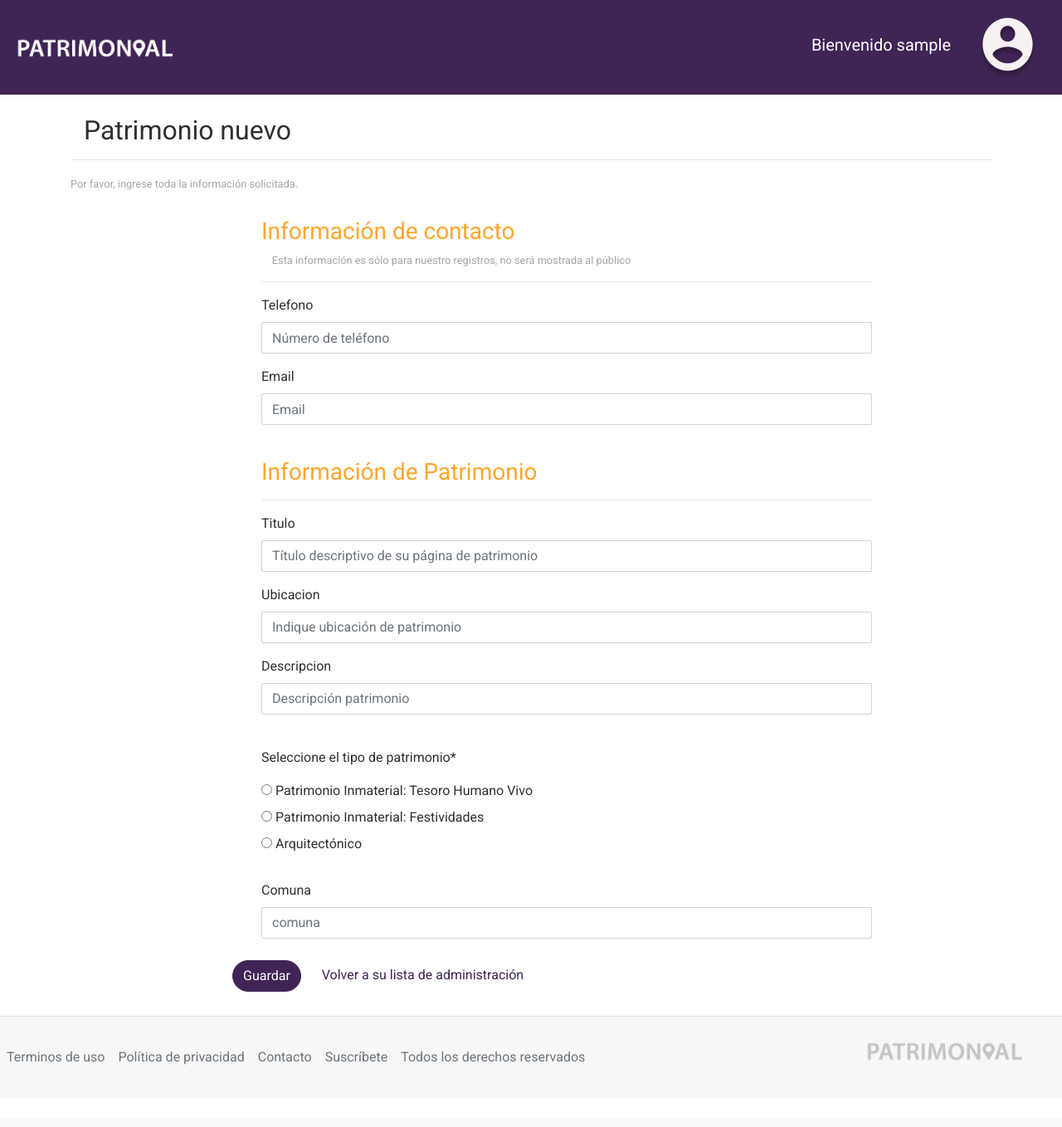
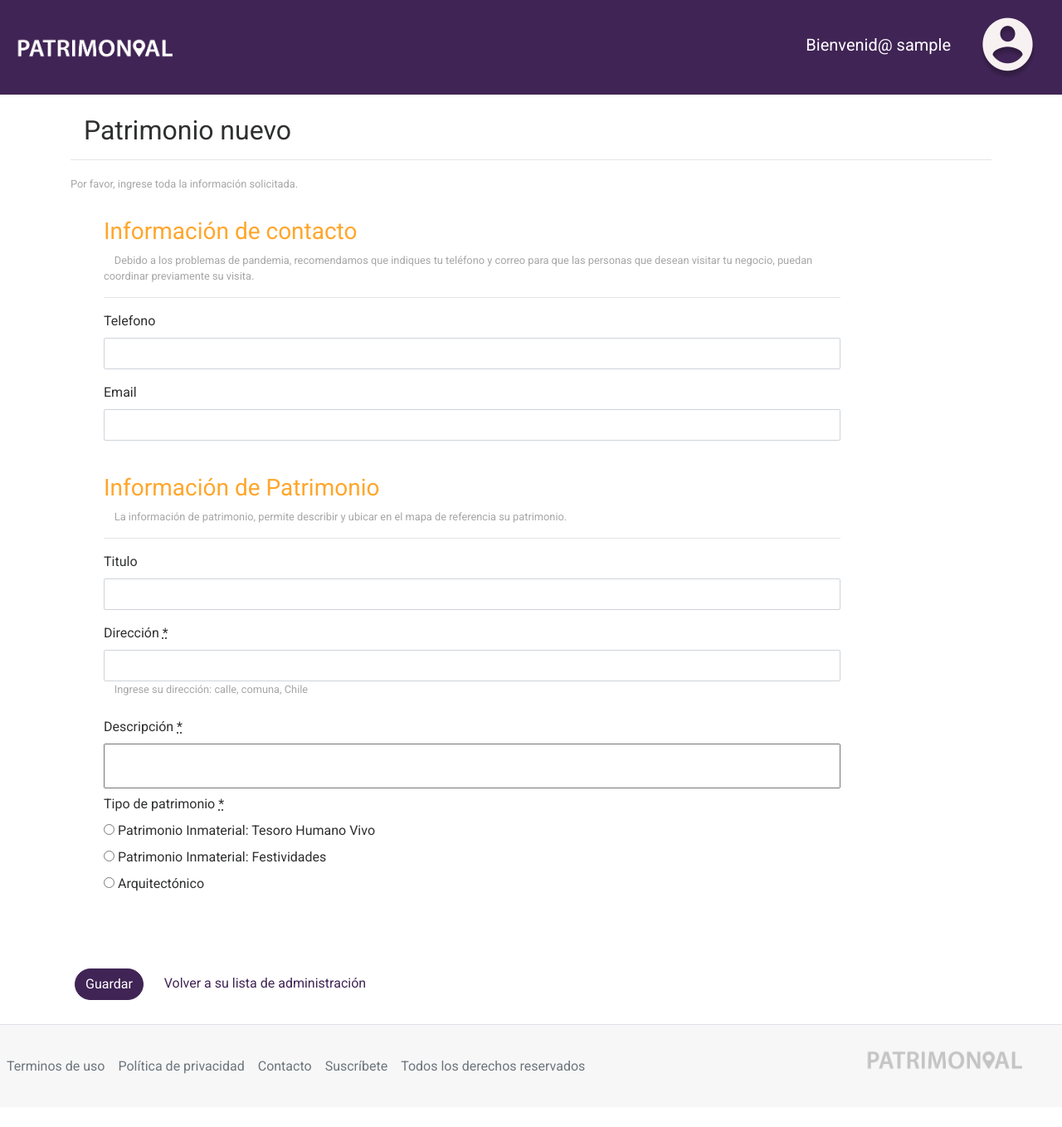
Before and after one commit to appwebd/rails-batch-638-proyecto-patrimonio-cultural, a Rails app: page /patrimonios/new in a window 1280 px wide. Shown: the whole page at 83% size. Run offline with Rails 7, Linux system fonts and the light colour scheme; the visitor is signed in with stand-in values (Sample User, id 1); data comes from the database, SQL or seed files in the repository; style sheets or scripts are compiled from the project's sources; some libraries are stand-ins or nearby versions.

Commit message:
Se agrega creación de Patrimonios.

```diff
--- a/src/app/controllers/application_controller.rb
+++ b/src/app/controllers/application_controller.rb
@@ -32,6 +32,16 @@ class ApplicationController < ActionController::Base
     end
   end
 
+  def get_geocode_by_ip_address
+    @current_location_by_ip = client_ip
+    @results = Geocoder.search(@current_location_by_ip)
+  end
+
+  def get_geocode_ciudad(results)
+    @ciudad = ""
+    @ciudad = results.first.city unless results.first.nil?
+  end
+
   private
 
   def skip_pundit?
--- a/src/app/controllers/patrimonios_controller.rb
+++ b/src/app/controllers/patrimonios_controller.rb
@@ -1,14 +1,14 @@
 class PatrimoniosController < ApplicationController
-  before_action :set_patrimonio, only: %i[show edit update destroy]
+  skip_after_action :verify_authorized, only: [:index]
+  skip_before_action :authenticate_user!, only: [:index]
+
+  before_action :set_patrimonio, only: %i[destroy edit show update ]
+  before_action :get_patrimonio_params, only: %i[update]
 
   # GET /patrimonios
   def index
-    @user = current_user
     @patrimonios = policy_scope(Patrimonio)
-  end
-
-  # GET /patrimonios/1
-  def show
+    @patrimonios = Patrimonio.all
   end
 
   # GET /patrimonios/new
@@ -18,26 +18,45 @@ class PatrimoniosController < ApplicationController
     authorize @patrimonio
   end
 
+  # POST /patrimonios
+  def create
+
+    @patrimonio = Patrimonio.new(get_patrimonio_params)
+    @patrimonio.user = current_user
+
+    # Se busca la latitud longitud de la ubicación entregada por el usuario
+    # TODO: Falta crear rescue or try para el control de errores.
+    #
+    @results = Geocoder.search(@patrimonio.ubicacion)
+    @markers = @results.map do |pages|
+      {
+        lat: pages.latitude,
+        lng: pages.longitude,
+      }
+    end
+
+    @patrimonio.geo_ref_latitud = @markers[0][:lat]
+    @patrimonio.geo_ref_longitud = @markers[0][:lng]
+
+    if @patrimonio.save
+      redirect_to @patrimonio, notice: 'Se ha creado Patrimonio exitosamente.'
+    else
+      render :new
+    end
+    authorize @patrimonio
+  end
+
+  # GET /patrimonios/1
+  def show
+  end
+
   # GET /patrimonios/1/edit
   def edit
   end
 
-  # POST /patrimonios
-  def create
-    @patrimonio = Patrimonio.new(patrimonio_params)
-    @patrimonio.user = current_user
-    authorize @patrimonio
-
-    if @patrimonio.save
-      redirect_to @patrimonio, notice: 'Patrimonio was successfully created.'
-    else
-      render :new
-    end
-  end
-
   # PATCH/PUT /patrimonios/1
   def update
-    if @patrimonio.update(patrimonio_params)
+    if @patrimonio.update(get_patrimonio_params)
       redirect_to @patrimonio, notice: 'Patrimonio was successfully updated.'
     else
       render :edit
@@ -47,7 +66,7 @@ class PatrimoniosController < ApplicationController
   # DELETE /patrimonios/1
   def destroy
     @patrimonio.destroy
-    redirect_to patrimonios_url, notice: 'Patrimonio was successfully destroyed.'
+    redirect_to patrimonios_path, notice: 'Patrimonio was successfully destroyed.'
   end
 
   private
@@ -60,7 +79,14 @@ class PatrimoniosController < ApplicationController
   end
 
   # Only allow a list of trusted parameters through.
-  def patrimonio_params
-    params.require(:patrimonio).permit(:name)
+  def get_patrimonio_params
+
+    params.require(:patrimonio).permit(:titulo,
+                                         :descripcion,
+                                         :ubicacion,
+                                         :telefono,
+                                         :email,
+                                         :patrimonio_tipo_id
+    )
   end
 end
--- a/src/app/helpers/user_helper.rb
+++ b/src/app/helpers/user_helper.rb
@@ -9,5 +9,9 @@ module UserHelper
                                     id: "navbarDropdown", data: { toggle: "dropdown" },
                                     'aria-haspopup': true, 'aria-expanded': false
     end
+  rescue StandardError
+    image_tag "avatar.png", class: "#{class_avatar} dropdown-toggle",
+                            id: "navbarDropdown", data: { toggle: "dropdown" },
+                            'aria-haspopup': true, 'aria-expanded': false
   end
 end
--- a/src/app/javascript/packs/application.js
+++ b/src/app/javascript/packs/application.js
@@ -24,7 +24,9 @@ import "bootstrap";
 import 'mapbox-gl/dist/mapbox-gl.css';
 
 import { initMapbox } from '../plugins/init_mapbox';
+import {initAutocomplete } from '../plugins/init_autocomplete';
 
 document.addEventListener('turbolinks:load', () => {
     initMapbox();
+    initAutocomplete();
 });
--- a/src/app/models/user.rb
+++ b/src/app/models/user.rb
@@ -13,5 +13,7 @@ class User < ApplicationRecord
 
   def admin?
     user.tipo_usuario.zero?
+  rescue StandardError
+    1
   end
 end
--- a/src/app/policies/patrimonio_policy.rb
+++ b/src/app/policies/patrimonio_policy.rb
@@ -1,14 +1,17 @@
 class PatrimonioPolicy < ApplicationPolicy
   class Scope < Scope
     def resolve
-      scope.order(created_at: :desc)
+      if user.admin?
+        scope.all
+      else
+        scope.where(user = current_user)
+      end
     end
   end
 
   def create?
     true
   end
-
 
   def show?
     true
@@ -25,6 +28,6 @@ class PatrimonioPolicy < ApplicationPolicy
   private
 
   def user_is_owner_or_admin?
-    record.user == user || user.admin?
+    record == user || user.admin?
   end
 end
--- a/src/app/views/patrimonios/_form.html.erb
+++ b/src/app/views/patrimonios/_form.html.erb
@@ -1,4 +1,5 @@
-<%= simple_form_for(@patrimonio) do |f| %>
+<%= simple_form_for @patrimonio, html: {novalidate: true} do |f| %>
+
   <%= f.error_notification %>
   <%= f.error_notification message: f.object.errors[:base].to_sentence if f.object.errors[:base].present? %>
 
@@ -7,24 +8,53 @@
     <h3 class="text-color-orange">Información de contacto</h3>
 
     <div class="help-block">
-      <em class="far fa-question-circle"  ></em>
-    Esta información es sólo para nuestro registros, no será mostrada al público
+      <em class="fas fa-exclamation-circle"></em>
+    Debido a los problemas de pandemia, recomendamos que indiques tu teléfono y correo para que las personas
+      que desean visitar tu negocio, puedan coordinar previamente su visita.
     </div>
 
 
 
     <hr>
-    <%= f.input :telefono, placeholder: 'Número de teléfono' %>
-    <%= f.input :email, placeholder: 'Email' %>
+    <%= f.input :telefono,
+                required: true,
+                pattern: "56[0-9][0-9]{8}",
+                title: "EL formato para teléfono es: 569 9999 9999 sin espacios en blanco"
+    %>
+    <%= f.input :email,
+                required: true
+    %>
     <br/>
     <h3 class="text-color-orange">Información de Patrimonio</h3>
+    <div class="help-block">
+      <em class="fas fa-exclamation-circle"></em>
+      La información de patrimonio, permite describir y ubicar en el mapa de referencia su patrimonio.
+    </div>
+
     <hr>
-    <%= f.input :titulo, placeholder: 'Título descriptivo de su página de patrimonio' %>
-    <%= f.input :ubicacion, placeholder: 'Indique ubicación de patrimonio' %>
-    <%= f.input :descripcion, placeholder: 'Descripción patrimonio' %>
+    <%= f.input :titulo, required: true %>
 
-<br>
-    <p>Seleccione el tipo de patrimonio*</p>
+
+    <label string required for="patrimonio_ubicacion">Dirección <abbr title="required">*</abbr></label>
+    <input type="search"
+           id="patrimonio_ubicacion"
+           name=patrimonio[ubicacion]
+           class="form-control"
+     />
+    <div class="help-block">
+      <em class="fas fa-exclamation-circle"></em>
+      Ingrese su dirección: calle, comuna, Chile
+    </div>
+    <br/>
+
+    <label string required for=descripcion> Descripción <abbr title="required">*</abbr></label>
+    <%= f.text_area(:descripcion,
+                    required: true,
+                    class: "col")
+    %>
+
+    <br/>
+    <label string required for="patrimonio_tipo_id">Tipo de patrimonio <abbr title="required">*</abbr></label>
 
       <%= collection_radio_buttons(:patrimonio, :patrimonio_tipo_id, PatrimonioTipo.all, :id, :nombre) do |b| %>
         <div class="radio ">
@@ -33,14 +63,16 @@
           <% end %>
         </div>
       <%end %>
-<br>
-      <%= f.input :comuna_id, placeholder: 'comuna' %>
 
+
+<br/>
+<br/>
+<br/>
 
   </div>
 
   <div class=" ">
-    <%= f.button  :submit, "Guardar", class: "btn btn-primary button_rounded"%> &nbsp; &nbsp; <%= back_list_admin('', patrimonios_path, ' ') %>
+    <%= f.button  :submit, "Guardar", class: "btn btn-primary button_rounded", data: { disable_with: false } %> &nbsp; &nbsp; <%= back_list_admin('', patrimonios_path, ' ') %>
   </div>
 
 <% end %>
--- a/src/app/views/patrimonios/new.html.erb
+++ b/src/app/views/patrimonios/new.html.erb
@@ -3,16 +3,9 @@
   <%= small_text("Por favor, ingrese toda la información solicitada.") %>
   <br/><br/>
   <div class="row">
-    <div class="col-2">
-
-    </div>
     <div class="col">
 
-
       <%= render 'form', patrimonio: @patrimonio %>
-
-
-
 
     </div>
   </div>
--- a/src/app/views/shared/_navbar.html.erb
+++ b/src/app/views/shared/_navbar.html.erb
@@ -12,11 +12,10 @@
     <ul class="navbar-nav mr-auto">
       <% if user_signed_in? %>
 
-
         <li class="nav-item dropdown">
 
           <% if user_signed_in? %>
-            <span class="navbar-brand">Bienvenido <%= current_user.nombre %></span>
+            <span class="navbar-brand">Bienvenid@ <%= current_user.nombre %></span>
           <% end %>
 
           <%= user_show_avatar %>
--- a/src/db/migrate/20210807013415_create_patrimonios.rb
+++ b/src/db/migrate/20210807013415_create_patrimonios.rb
@@ -6,11 +6,10 @@ class CreatePatrimonios < ActiveRecord::Migration[6.1]
       t.string :ubicacion
       t.string :telefono
       t.string :email
-      t.decimal :geo_ref_latitud
-      t.decimal :geo_ref_longitud
+      t.float :geo_ref_latitud
+      t.float :geo_ref_longitud
 
       t.references :patrimonio_tipo, null:false, foreign_key: true
-      t.references :comuna, null:false, foreign_key: true
       t.references :user, null:false, foreign_key: true
 
       t.timestamps
--- a/src/package.json
+++ b/src/package.json
@@ -9,6 +9,7 @@
     "bootstrap": "4.6",
     "jquery": "^3.6.0",
     "mapbox-gl": "^2.4.0",
+    "places.js": "^1.19.0",
     "popper.js": "^1.16.1",
     "turbolinks": "^5.2.0",
     "webpack": "^4.46.0",
```
Also changed, not shown: src/app/controllers/pages_controller.rb (+4 -6 lines), src/app/javascript/plugins/init_autocomplete.js (added, +13 -0 lines), src/app/models/patrimonio.rb (+5 -4 lines), src/db/schema.rb, 1 other file.
